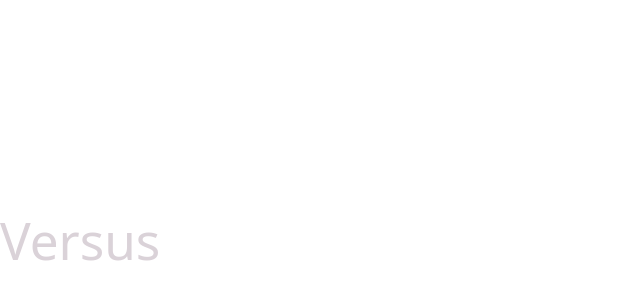
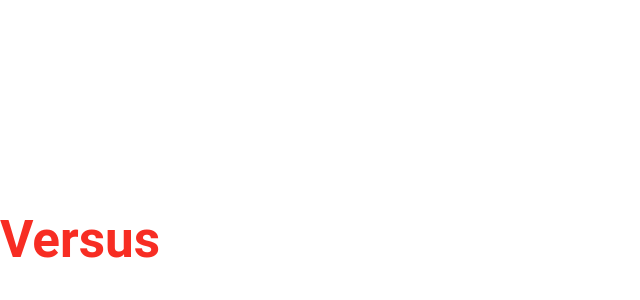
Before and after one commit to joao-gfs/versus-sdes06, a React (Vite) app in the folder Frontend/versus-app/: page / in a window 1280 px wide. Shown: the part 160-460 px from the top of the page, without its empty margins (0-640 px from the left). Built offline with nearby package versions, Linux system fonts and the light colour scheme.

Commit message:
set color pallete

```diff
--- a/Frontend/versus-app/src/App.jsx
+++ b/Frontend/versus-app/src/App.jsx
@@ -5,7 +5,7 @@ function App() {
 
   return (
     <>
-      <h1 className='text-center text-versus-grey'>Versus</h1>
+      <h1 className='text-center text-versus-red font-bold'>Versus</h1>
     </>
   )
 }
--- a/Frontend/versus-app/src/index.css
+++ b/Frontend/versus-app/src/index.css
@@ -1,21 +1,21 @@
 @import "tailwindcss";
 
 @theme {
-  --color-background: #143642;
-  --color-versus-blue: #0F8B8D;
-  --color-versus-red: #A8201A;
+  --color-background: #050C0F;
+  --color-versus-blue: #13B6B9;
+  --color-versus-red: #F72D23;
   --color-versus-yellow: #EC9A29;
   --color-versus-grey: #DAD2D8;
 }
 
 :root {
-  font-family: system-ui, Avenir, Helvetica, Arial, sans-serif;
+  font-family: Roboto, Helvetica, Arial, sans-serif;
   line-height: 1.5;
   font-weight: 400;
 
   color-scheme: light dark;
   color: rgba(255, 255, 255, 0.87);
-  background-color: #143642;
+  background-color: var(--color-background);
 
   font-synthesis: none;
   text-rendering: optimizeLegibility;
```
